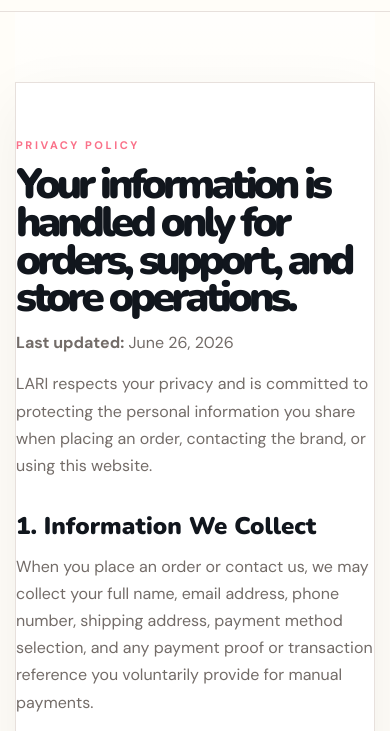
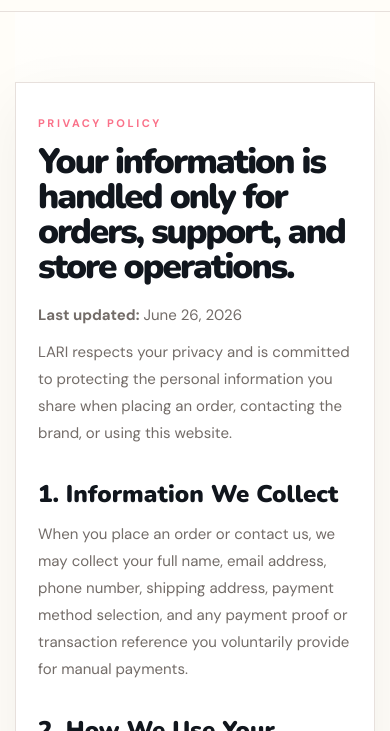
Before and after one commit to hussaini-0/Lari-wears, a website: page privacy-policy.html in a window 390 px wide. Shown: the part 113-844 px from the top of the page. Drawn offline with nearby package versions, Linux system fonts and the light colour scheme; no server answers; files whose address does not match are found by name.

Commit message:
privacy policy addition

```diff
--- a/src/styles.css
+++ b/src/styles.css
@@ -1198,8 +1198,11 @@ p {
 }
 
 .policy-page h1 {
-  max-width: 900px;
-  font-size: clamp(42px, 4.6vw, 68px);
+  max-width: 760px;
+  margin-bottom: 18px;
+  font-size: clamp(34px, 3.8vw, 56px);
+  line-height: 1;
+  letter-spacing: -3px;
 }
 
 .policy-page h2 {
@@ -1208,9 +1211,28 @@ p {
   font: 900 24px/1.15 "Nunito", sans-serif;
 }
 
+.policy-page {
+  max-width: 1040px;
+  margin: 0 auto;
+  padding: 42px;
+}
+
 .policy-page p {
-  max-width: 860px;
+  max-width: 760px;
   margin-bottom: 14px;
+  font-size: 17px;
+  line-height: 1.8;
+}
+
+.policy-page > p:first-of-type {
+  margin-bottom: 10px;
+  font-size: 15px;
+}
+
+.policy-page a {
+  color: var(--pink-dark);
+  text-decoration: underline;
+  text-underline-offset: 3px;
 }
 
 .info-cards {
@@ -1533,6 +1555,19 @@ footer a:not(.logo) {
     font-size: 15px;
   }
 
+  .policy-page {
+    padding: 28px 22px;
+  }
+
+  .policy-page h1 {
+    font-size: clamp(30px, 9vw, 42px);
+    letter-spacing: -2px;
+  }
+
+  .policy-page p {
+    font-size: 15px;
+  }
+
   .hero {
     height: 590px;
   }
```
